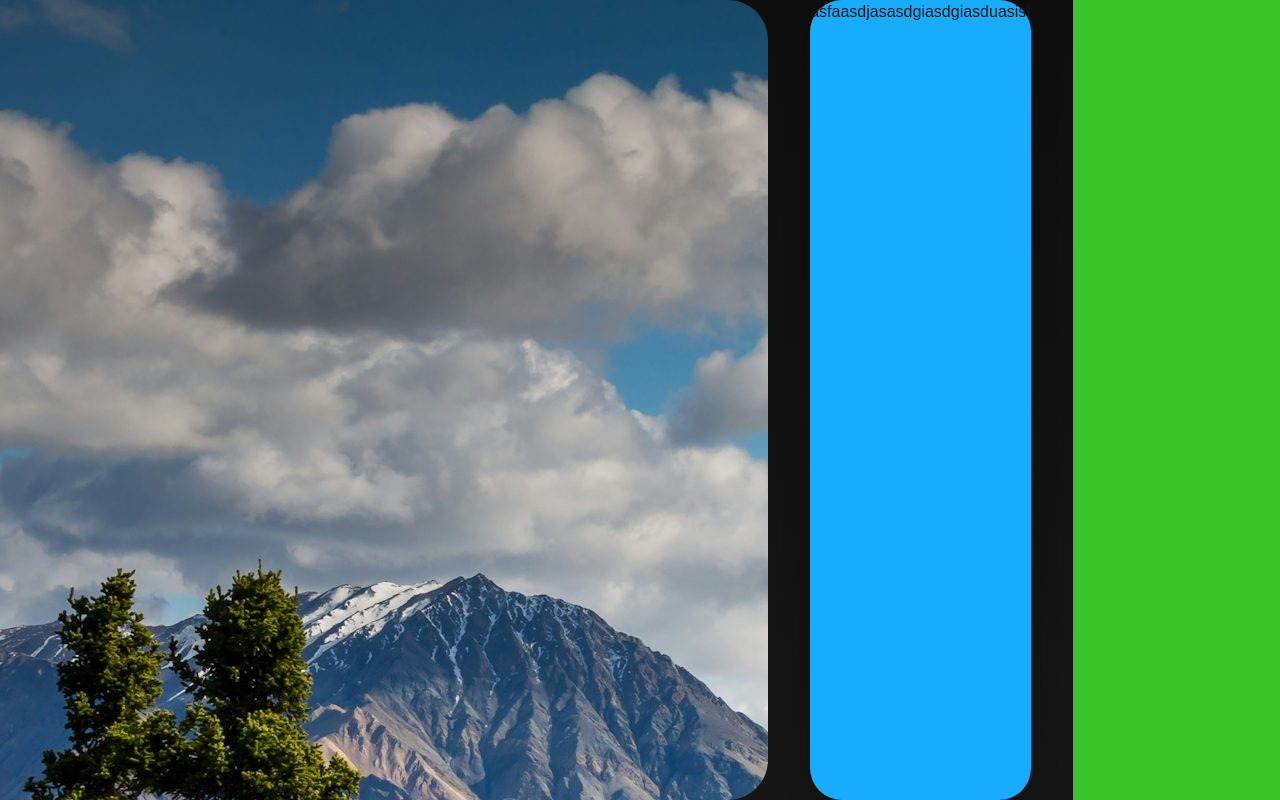
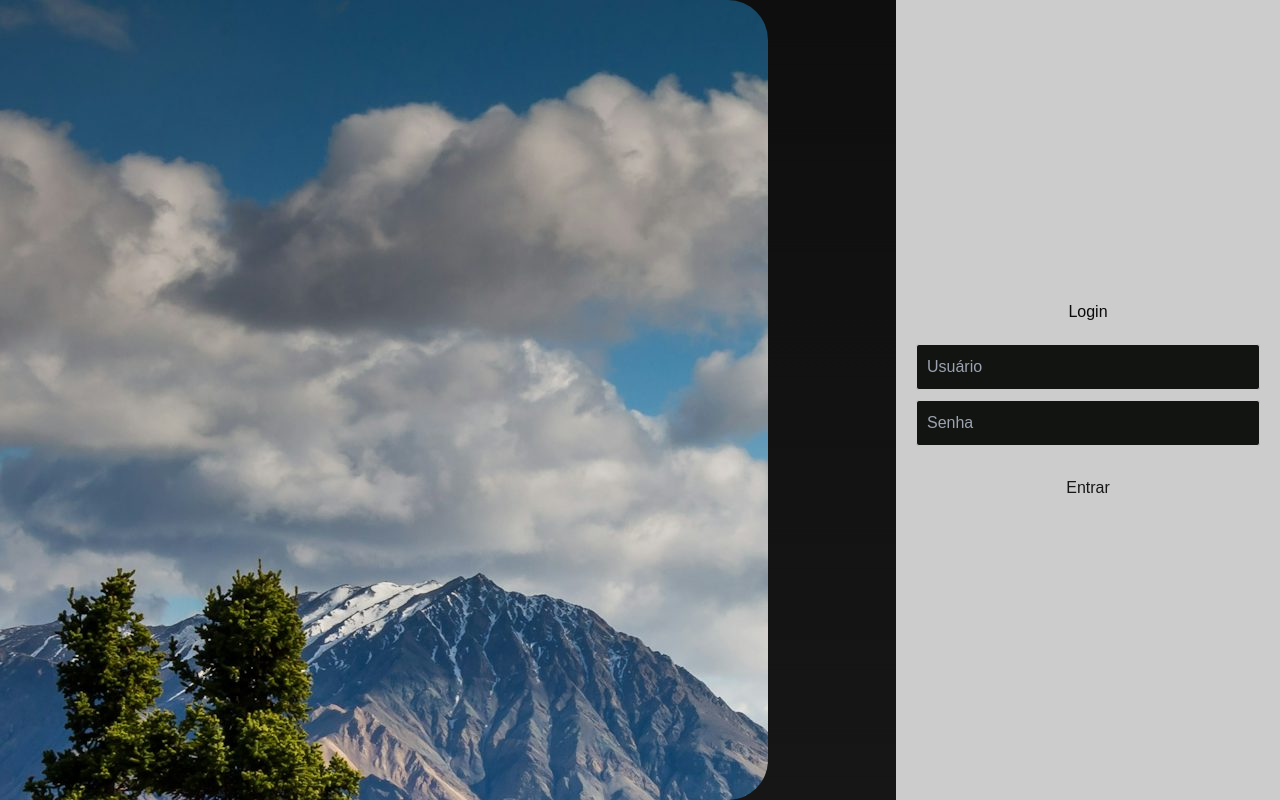
Before and after one commit to luccanunes/mc656, a Next.js app in the folder projeto-mc656/: page / in a window 1280 px wide. Built offline with nearby package versions, Linux system fonts and the light colour scheme.

Commit message:
começo da tela de login

```diff
--- a/projeto-mc656/app/globals.css
+++ b/projeto-mc656/app/globals.css
@@ -36,7 +36,7 @@ body {
 }
 
 input{
-  background-color: #3bc529;
+  background-color: #121412;
 }
 
 .button{
@@ -51,3 +51,36 @@ input{
   background-image: url('imagem_paisagem.jpg');
   border-radius: 0px 40px 40px 0px;
 }
+
+.login {
+  width: 30%;
+  background-color: #ccc;
+  position: fixed;
+  top: 0;
+  right: 0;
+  height: 100vh;
+  padding: 20px;
+  display: flex;
+  flex-direction: column; /* Alinha os itens verticalmente */
+  justify-content: center; /* Centraliza os itens verticalmente */
+  align-items: center; /*Centraliza os itens horizontalmente*/
+}
+
+.login h1 {
+  margin-bottom: 20px;
+  color: #0a0a0a
+}
+
+.input-container {
+  display: flex;
+  flex-direction: column;
+  width: 100%;
+  margin-bottom: 20px;
+}
+
+.input-container input {
+  margin-bottom: 10px;
+  padding: 10px;
+  border: 1px solid #ccc;
+  border-radius: 3px;
+}
--- a/projeto-mc656/app/page.tsx
+++ b/projeto-mc656/app/page.tsx
@@ -1,9 +1,10 @@
 import Image from "next/image";
 import Cadastro from "@/components/cadastro";
+import Login from "@/components/login";
 
 export default function Home() {
   return (
-    <div><Cadastro></Cadastro></div>
+    <div><Login></Login></div>
     // <div className="grid grid-rows-[20px_1fr_20px] items-center justify-items-center min-h-screen p-8 pb-20 gap-16 sm:p-20 font-[family-name:var(--font-geist-sans)]">
     //   <main className="flex flex-col gap-8 row-start-2 items-center sm:items-start">
     //     <Image
--- /dev/null
+++ b/projeto-mc656/components/login.tsx
@@ -0,0 +1,18 @@
+import Button from "./ui/button";
+import LeftImage from "./ui/leftimage";
+
+export default function Login() {
+  return (
+    <div className="container">
+      <LeftImage />
+      <div className="login">
+        <h1>Login</h1>
+        <div className="input-container">
+          <input type="text" placeholder="Usuário" />
+          <input type="password" placeholder="Senha" />
+        </div>
+        <Button text="Entrar" />
+      </div>
+    </div>
+  );
+}
--- a/projeto-mc656/components/ui/button.tsx
+++ b/projeto-mc656/components/ui/button.tsx
@@ -4,12 +4,15 @@ interface ButtonProps {
     text: string;
 }
 
+
 const Button: React.FC<ButtonProps> = ({ text }) => {
     return (
-        <div className="button">
+        // Antes tava className="button", to só testando com esse
+        <a className="loginButton">
             {text}
-        </div>
+        </a>
     );
 };
 
+
 export default Button;
```
